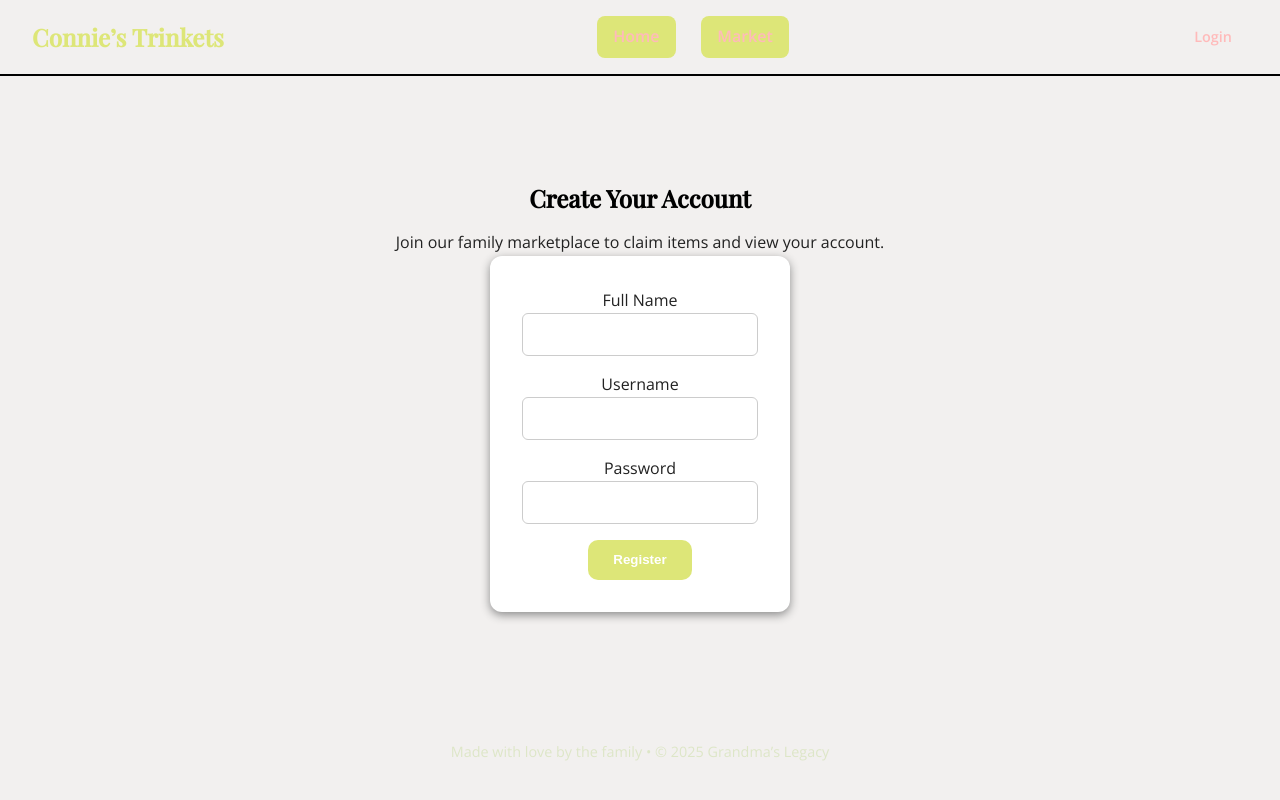
After one commit to kajzawesome/ConniesTrinkets, a Node server app: page /register in a window 1280 px wide. The commit adds this page. Run offline with Node 20, Linux system fonts and the light colour scheme.

Commit message:
had chat revise everything

```diff
--- a/public/css/style.css
+++ b/public/css/style.css
@@ -17,9 +17,10 @@
   --teal: #C3EDD9;
   --pixie: #E65E99;
   --lavender: #EBB8E0;
+  --brown: #6b4f3f;
 }
 
-/* 🌼 Base Reset */
+/* 🌼 Reset */
 * {
   box-sizing: border-box;
   margin: 0;
@@ -55,13 +56,18 @@ a, .button, button {
   font-weight: 600;
 }
 
+.button.small {
+  font-size: 0.9rem;
+  padding: 0.4rem 0.8rem;
+}
+
 a:hover, .button:hover, button:hover {
   background: black;
-  color: var(--green)
+  color: var(--green);
 }
 
 /* 💬 Error Messages */
-.error {
+.error, .login-message {
   color: #b33a3a;
   background: #fbeaea;
   border: 1px solid #f0c6c6;
@@ -71,7 +77,7 @@ a:hover, .button:hover, button:hover {
 }
 
 /* 🌺 Header & Navigation */
-header {
+header, .site-header {
   background: var(--off-white);
   border-bottom: 2px solid black;
   padding: 1rem 2rem;
@@ -81,177 +87,24 @@ header {
   flex-wrap: wrap;
 }
 
-header h1 {
-  margin: 0;
-  font-size: 1.8rem;
-}
-
-nav a {
-  background: transparent;
-  color: black;
-  font-weight: 600;
-  margin-left: 1rem;
-  padding: 0.5rem 1rem;
-  border-radius: 8px;
-  transition: 0.3s ease;
-}
-
-nav a:hover {
-  background: var(black);
-  color: white;
-}
-
-/* 🌷 Home Page */
-.home-container {
-  display: flex;
-  flex-direction: column;
-  align-items: center;
-  justify-content: center;
-  min-height: 100vh;
-  background: linear-gradient(to bottom right, var(--off-white), var(--green));
-  text-align: center;
-  padding: 2rem;
-}
-
-.home-title {
-  font-size: 3rem;
-  color: var(--off-white);
-}
-
-.home-subtitle {
-  font-size: 1.2rem;
-  max-width: 600px;
-  color: var(--muted);
-  margin: 1.5rem 0;
-  line-height: 1.6;
-}
-
-.memory-quote {
-  font-style: italic;
-  color: var(--muted);
-  margin: 1rem 0 2rem;
-}
-
-/* 🪞 Login Page */
-.login {
-  display: flex;
-  flex-direction: column;
-  align-items: center;
-  justify-content: center;
-  min-height: 100vh;
-  text-align: center;
-}
-
-.login form {
-  background: white;
-  padding: 2rem;
-  border-radius: 12px;
-  box-shadow: 0 3px 10px var(--shadow);
-  width: 300px;
-}
-
-.login input {
-  width: 100%;
-  padding: 0.7rem;
-  margin-bottom: 1rem;
-  border-radius: 6px;
-  border: 1px solid #ccc;
-  font-size: 1rem;
-}
-
-/* 🏷️ Market (Listings) */
-.market {
-  padding: 2rem;
-  display: grid;
-  grid-template-columns: repeat(auto-fit, minmax(260px, 1fr));
-  gap: 1.5rem;
-}
-
-.item {
-  background: white;
-  border-radius: 12px;
-  padding: 1.2rem;
-  box-shadow: 0 2px 6px var(--shadow);
-  text-align: center;
-}
-
-.item h3 {
-  margin-bottom: 0.6rem;
-}
-
-.item p {
-  color: var(--muted);
-  margin-bottom: 1rem;
-}
-
-.claimed {
-  color: #777;
-  font-style: italic;
-}
-
-/* 👤 Account Page */
-.account {
-  padding: 2rem;
-}
-
-.account ul {
-  list-style: none;
-  padding: 0;
-}
-
-.account li {
-  background: white;
-  border-radius: 8px;
-  padding: 1rem;
-  margin-bottom: 1rem;
-  box-shadow: 0 2px 5px var(--shadow);
-}
-
-/* 🌸 Footer */
-footer {
-  text-align: center;
-  padding: 1.5rem 0;
-  color: var(--muted);
-  font-size: 0.9rem;
-}
-
-/* 📱 Responsive Adjustments */
-@media (max-width: 700px) {
-  header {
-    flex-direction: column;
-    text-align: center;
-  }
-
-  .home-title {
-    font-size: 2.3rem;
-  }
-
-  .market {
-    grid-template-columns: 1fr;
-  }
-}
-
-/* ========== Header Navigation ========== */
-.site-header {
-  display: flex;
-  justify-content: space-between;
-  align-items: center;
-  padding: 1.2rem 2.5rem;
-  background: white;
-  border-bottom: 2px solid black;
-  flex-wrap: wrap;
-}
-
 .logo h2 {
   font-family: 'Playfair Display', serif;
   color: var(--green);
   margin: 0;
 }
 
+.nav-menu {
+  display: flex;
+  align-items: center;
+}
+
 .nav-menu a {
   margin: 0 0.8rem;
   font-weight: 600;
   color: var(--pink);
+  padding: 0.5rem 1rem;
+  border-radius: 8px;
+  transition: 0.3s ease;
 }
 
 .nav-menu a:hover {
@@ -259,11 +112,9 @@ footer {
   background-color: white;
 }
 
-
-/* Make login link match the nav links */
 .login-button .button {
   background: transparent;
-  color: pink;
+  color: var(--pink);
   font-weight: 600;
   margin-left: 1rem;
   padding: 0.5rem 1rem;
@@ -277,11 +128,6 @@ footer {
   color: black;
 }
 
-.button.small {
-  padding: 0.5rem 1rem;
-  font-size: 0.9rem;
-}
-
 /* ========== Hero Section ========== */
 .hero {
   position: relative;
@@ -389,36 +231,149 @@ footer {
   box-shadow: 0 2px 6px var(--shadow);
 }
 
-/* ========== Clickable Category Cards ========== */
-.category-card {
-  background: white;
-  border-radius: 12px;
-  padding: 1.5rem;
-  box-shadow: 0 2px 8px var(--shadow);
-  text-decoration: none;
-  color: var(--brown);
-  transition: transform 0.3s ease, box-shadow 0.3s ease, background 0.3s ease;
-  display: block;
+/* ========== Login & Register Forms ========== */
+.login-section, .register {
+  display: flex;
+  flex-direction: column;
+  align-items: center;
+  justify-content: center;
+  min-height: 80vh;
+  text-align: center;
 }
 
-.category-card:hover {
-  transform: translateY(-5px);
-  box-shadow: 0 4px 12px var(--shadow);
-  background: var(--green);
-  color: white;
+.login-card, .form-card {
+  background: white;
+  padding: 2rem;
+  border-radius: 12px;
+  box-shadow: 0 3px 10px var(--shadow);
+  width: 300px;
 }
 
-.footer {
-  color: black;
+.login-card input, .form-card input {
+  width: 100%;
+  padding: 0.7rem;
+  margin-bottom: 1rem;
+  border-radius: 6px;
+  border: 1px solid #ccc;
+  font-size: 1rem;
 }
 
-.left-header {
-  display: flex;
-  align-items: center;
-  gap: 2rem; /* spacing between logo and nav */
+/* ========== Market / Item Listings ========== */
+.market {
+  padding: 2rem;
 }
 
-.nav-menu {
+.item-grid {
+  display: grid;
+  grid-template-columns: repeat(auto-fit, minmax(220px, 1fr));
+  gap: 1.5rem;
+  padding: 1rem 0;
+}
+
+.item-card {
+  background-color: #fff;
+  border: 1px solid #ddd;
+  border-radius: 12px;
+  padding: 1rem;
+  text-align: center;
+  transition: transform 0.2s, box-shadow 0.2s;
+}
+
+.item-card:hover {
+  transform: translateY(-5px);
+  box-shadow: 0 5px 15px rgba(0,0,0,0.15);
+}
+
+.item-card img {
+  width: 100%;
+  height: 150px;
+  object-fit: cover;
+  border-radius: 8px;
+  margin-bottom: 0.5rem;
+}
+
+/* Claimed items */
+.claimed-item {
+  opacity: 0.6;
+  pointer-events: none;
+}
+
+.claimed-item:hover {
+  transform: none;
+  box-shadow: 0 2px 6px rgba(0,0,0,0.1);
+}
+
+.claimed-item .claimed {
+  display: inline-block;
+  background-color: #ff6b6b;
+  color: #fff;
+  padding: 0.25rem 0.5rem;
+  border-radius: 6px;
+  font-size: 0.9rem;
+}
+
+.claimed-status {
+  margin-top: 0.5rem;
+}
+
+/* ========== Account Page ========== */
+.account-section, .account {
+  padding: 2rem;
+}
+
+.account ul {
+  list-style: none;
+  padding: 0;
+}
+
+.account li {
+  background: white;
+  border-radius: 8px;
+  padding: 1rem;
+  margin-bottom: 1rem;
+  box-shadow: 0 2px 5px var(--shadow);
   display: flex;
+  justify-content: space-between;
   align-items: center;
 }
+
+/* 🏡 Footer */
+footer {
+  text-align: center;
+  padding: 1.5rem 0;
+  color: var(--muted);
+  font-size: 0.9rem;
+}
+
+/* 📱 Responsive Adjustments */
+@media (max-width: 700px) {
+  header, .site-header {
+    flex-direction: column;
+    text-align: center;
+  }
+
+  .market {
+    grid-template-columns: 1fr;
+  }
+
+  .home-title {
+    font-size: 2.3rem;
+  }
+
+  .about-grid {
+    flex-direction: column;
+    align-items: center;
+  }
+}
+
+/* Active category highlight */
+.category-card.active-category {
+  border: 3px solid var(--accent-dark);
+  transform: translateY(-5px);
+  box-shadow: 0 5px 15px rgba(0,0,0,0.2);
+}
+
+.category-card.active-category:hover {
+  transform: translateY(-7px);
+  box-shadow: 0 7px 20px rgba(0,0,0,0.25);
+}
--- a/server.js
+++ b/server.js
@@ -19,16 +19,16 @@ app.use(
   })
 );
 
-// Simulated database
+// Simulated database - remove later and use real DB
 let users = [
   { username: "manager1", password: "managerpass1", name: "Manager One", role: "M" },
   { username: "manager2", password: "managerpass2", name: "Manager Two", role: "M" }
 ];
 
 let items = [
-  { id: 1, name: "Porcelain Teacup", desc: "From her 50th anniversary trip to England.", claimedBy: null, category: "Kitchen" },
-  { id: 2, name: "Quilt Blanket", desc: "Handmade with love by Grandma.", claimedBy: null, category: "Bedroom" },
-  { id: 3, name: "Photo Album", desc: "Family memories through the years.", claimedBy: null, category: "Memories" },
+  { id: 1, name: "Porcelain Teacup", desc: "From her 50th anniversary trip to England.", claimedBy: null, category: "Keepsakes" },
+  { id: 2, name: "Quilt Blanket", desc: "Handmade with love by Grandma.", claimedBy: null, category: "Keepsakes" },
+  { id: 3, name: "Photo Album", desc: "Family memories through the years.", claimedBy: null, category: "Books & Letters" },
   { id: 4, name: "Silver Necklace", desc: "Gift from Grandpa on their 40th anniversary.", claimedBy: null, category: "Jewelry" },
 ];
 
--- a/views/login.ejs
+++ b/views/login.ejs
@@ -23,6 +23,11 @@
         <input type="password" name="password" placeholder="Password" required />
         <button type="submit" class="button">Login</button>
       </form>
+
+      <p class="register-text">
+        Don’t have an account?
+        <a href="/register" class="button small">Register</a>
+      </p>
     </div>
   </section>
 
--- /dev/null
+++ b/views/register.ejs
@@ -0,0 +1,50 @@
+<!DOCTYPE html>
+<html lang="en">
+<head>
+  <meta charset="UTF-8" />
+  <title>Register - Connie’s Trinkets</title>
+  <link rel="stylesheet" href="/css/style.css">
+</head>
+<body>
+  <!-- 🌿 Header -->
+  <header class="site-header">
+    <div class="logo">
+      <h2>Connie’s Trinkets</h2>
+    </div>
+    <nav class="nav-menu">
+      <a href="/">Home</a>
+      <a href="/market">Market</a>
+    </nav>
+    <div class="login-button">
+      <a href="/login" class="button small">Login</a>
+    </div>
+  </header>
+
+  <!-- 📝 Registration Form -->
+  <section class="register">
+    <h2>Create Your Account</h2>
+    <p>Join our family marketplace to claim items and view your account.</p>
+
+    <% if (error) { %>
+      <p class="error"><%= error %></p>
+    <% } %>
+
+    <form action="/register" method="POST" class="form-card">
+      <label for="name">Full Name</label>
+      <input type="text" name="name" id="name" required>
+
+      <label for="username">Username</label>
+      <input type="text" name="username" id="username" required>
+
+      <label for="password">Password</label>
+      <input type="password" name="password" id="password" required>
+
+      <button type="submit" class="button">Register</button>
+    </form>
+  </section>
+
+  <footer>
+    <p>Made with love by the family • © <%= new Date().getFullYear() %> Grandma’s Legacy</p>
+  </footer>
+</body>
+</html>
```
Also changed, not shown: other parts of public/css/style.css (+10 -14 lines), public/js/script.js (+42 -0 lines), views/account.ejs (+27 -8 lines), views/market.ejs (+13 -10 lines).
